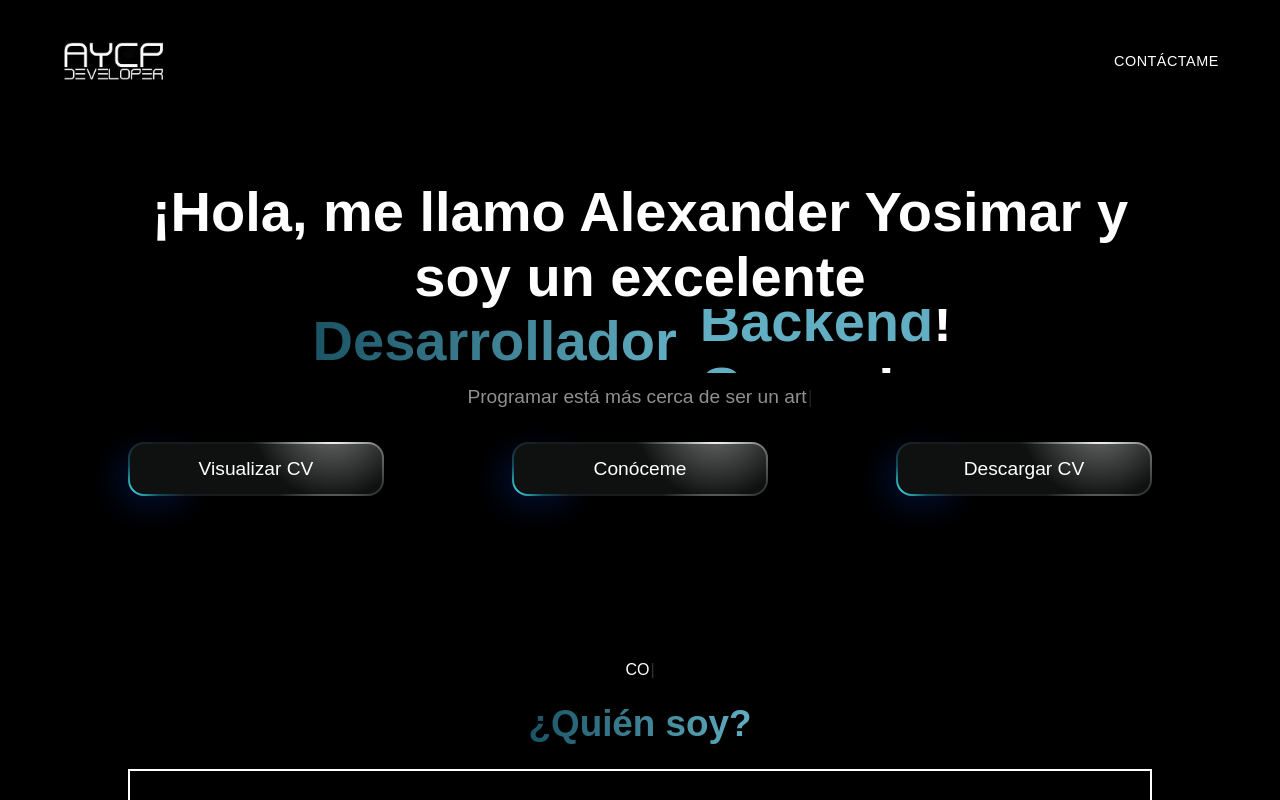
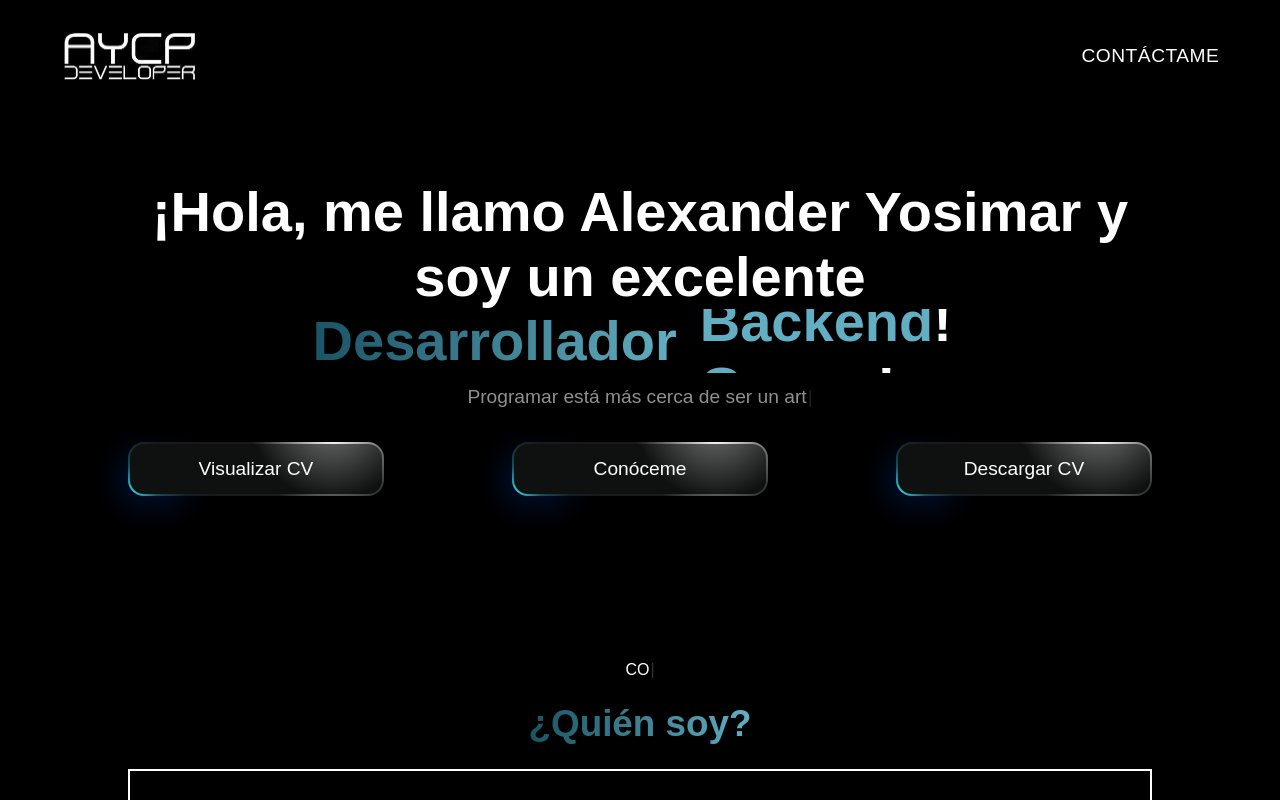
Before and after one commit to aycp-developer/aycpdeveloper, a React (Vite) app: page / in a window 1280 px wide. Shown: the top 800 px of the page. Built offline with nearby package versions, Linux system fonts and the light colour scheme; a web font is replaced by a local one.

Commit message:
nuevo cambio en el tamaño de los elementos en el Navbar

```diff
--- a/src/components/navbar/Navbar.css
+++ b/src/components/navbar/Navbar.css
@@ -7,8 +7,8 @@
   height: 5rem;
 }
 .navbar .aycpdeveloper-logo {
-  height: 2.4rem;
-  width: 6.2rem;
+  height: 3rem;
+  width: 8.2rem;
 }
 .navbar .aycpdeveloper-logo:hover {
   cursor: pointer;
@@ -18,12 +18,12 @@
   justify-content: center;
   align-items: center;
   flex-direction: column;
-  height: 2.4rem;
-  width: 6.2rem;
+  height: 3rem;
+  width: 8.2rem;
 }
 .navbar .contact-me-container .contact-me {
   color: white;
-  font-size: 0.9rem;
+  font-size: 1.2rem;
   letter-spacing: 0.5px;
   text-decoration: none;
 }
@@ -32,7 +32,7 @@
 }
 .navbar .contact-me-container .div1 {
   position: relative;
-  width: 6rem;
+  width: 8.2rem;
 }
 .navbar .contact-me-container .div1 .whatsapp-button {
   /* Glassmorphism card effect */
@@ -57,7 +57,7 @@
   }
   .navbar .aycpdeveloper-logo {
     height: 2.3rem;
-    width: 5.8rem;
+    width: 6.2rem;
   }
   .navbar .contact-me-container {
     height: 2.3rem;
@@ -77,7 +77,7 @@
 @media (max-width: 429px) {
   .navbar {
     padding: 0 1.5rem;
-    height: 4rem;
+    height: 4.5rem;
   }
   .navbar .aycpdeveloper-logo {
     height: 2.1rem;
--- a/src/components/navbar/Navbar.scss
+++ b/src/components/navbar/Navbar.scss
@@ -9,8 +9,8 @@
     height: 5rem;
 
     .aycpdeveloper-logo {
-        height: 2.4rem;
-        width: 6.2rem;
+        height: 3rem;
+        width: 8.2rem;
 
         &:hover {
             cursor: pointer;
@@ -20,12 +20,12 @@
     .contact-me-container {
         @include styles.center;
         flex-direction: column;
-        height: 2.4rem;
-        width: 6.2rem;
+        height: 3rem;
+        width: 8.2rem;
 
         .contact-me {
             color: white;
-            font-size: 0.9rem;
+            font-size: 1.2rem;
             letter-spacing: 0.5px;
             text-decoration: none;
 
@@ -36,7 +36,7 @@
 
         .div1 {
             position: relative;
-            width: 6rem;
+            width: 8.2rem;
 
             .whatsapp-button {
                 @include styles.glassmorphism-card-effect;
@@ -57,7 +57,7 @@
 
         .aycpdeveloper-logo {
             height: 2.3rem;
-            width: 5.8rem;
+            width: 6.2rem;
         }
 
         .contact-me-container {
@@ -83,7 +83,7 @@
 @media (max-width: 429px) {
     .navbar {
         padding: 0 1.5rem;
-        height: 4rem;
+        height: 4.5rem;
 
         .aycpdeveloper-logo {
             height: 2.1rem;
```
Also changed, not shown: 1 other file (tests, documents, lock files or other folders).
